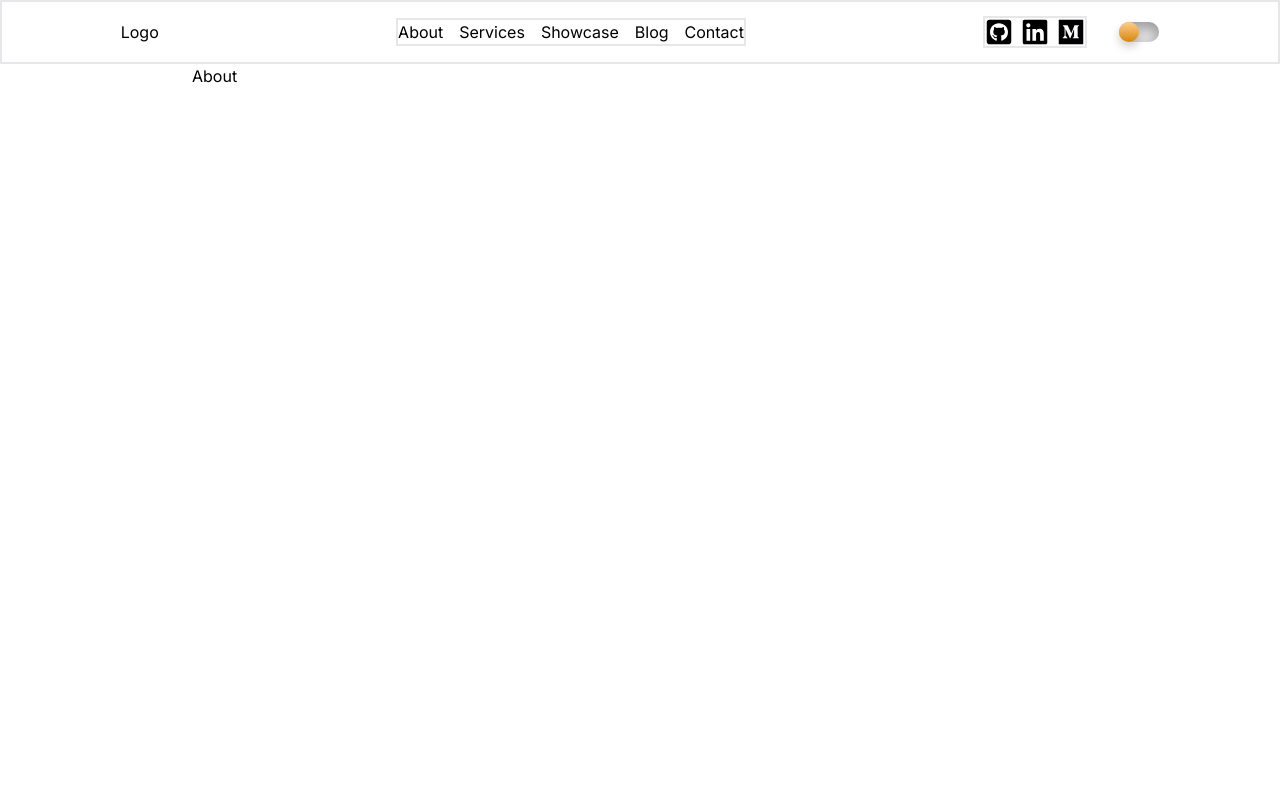
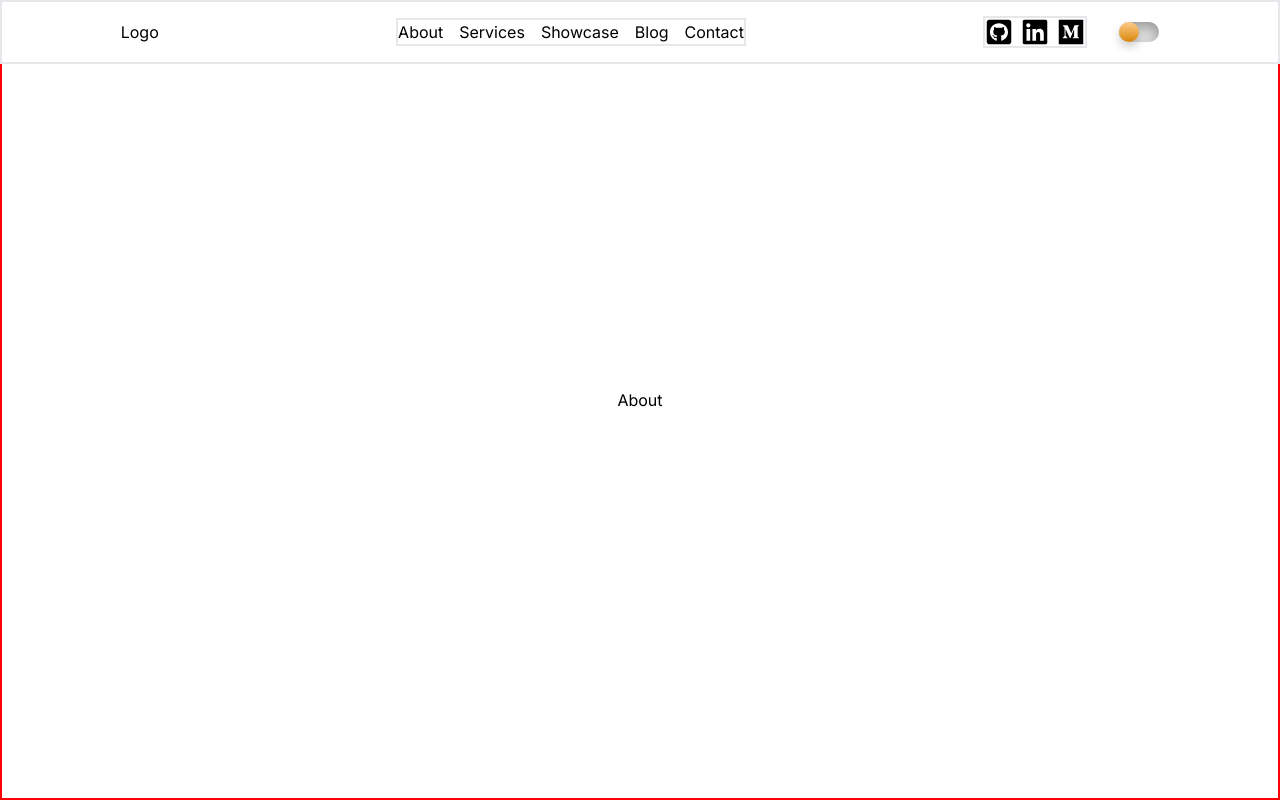
Before and after one commit to kevthefoo/Website-Kevthebug, a Next.js app: page / in a window 1280 px wide. Shown: the top 800 px of the page. Built offline with nearby package versions, Linux system fonts and the light colour scheme.

Commit message:
fix the dark mode transition duration diiference between header and main section

```diff
--- a/app/Component/Footer/Footer.js
+++ b/app/Component/Footer/Footer.js
@@ -1,3 +1,7 @@
 export default function Footer() {
-  return <footer>Footer</footer>;
+  return (
+    <footer className="bg-white transition duration-700 ease-linear dark:bg-neutral-900 dark:text-white">
+      Footer
+    </footer>
+  );
 }
--- a/app/Component/Header/Header.js
+++ b/app/Component/Header/Header.js
@@ -4,7 +4,7 @@ import ThemeToggle from "@/app/Component/ThemeToggle/ThemeToggle";
 
 export default function Header() {
   return (
-    <header className="flex h-16 items-center justify-around border-2 transition duration-700 ease-linear dark:bg-neutral-900 dark:text-white">
+    <header className="fixed flex h-16 w-full items-center justify-around border-2 bg-white transition duration-700 ease-linear dark:bg-neutral-900 dark:text-white">
       <div>Logo</div>
       <nav>
         <ul className="flex items-center justify-between gap-4 border-2">
--- a/app/globals.css
+++ b/app/globals.css
@@ -23,6 +23,10 @@ body {
 section {
   min-height: 100vh;
   padding: 0 6rem;
+  display: flex;
+  justify-content: center;
+  align-items: center;
+  border: 2px solid red;
 }
 
 h1 {
--- a/app/layout.js
+++ b/app/layout.js
@@ -13,7 +13,7 @@ export const metadata = {
 
 export default function RootLayout({ children }) {
   return (
-    <html lang="en">
+    <html lang="en" >
       <body className={inter.className}>
         <Header />
         <main className="transition duration-700 ease-linear dark:bg-neutral-900 dark:text-white">
--- a/app/page.js
+++ b/app/page.js
@@ -6,12 +6,12 @@ import Showcase from "@/app/Home/Showcase/Showcase";
 
 export default function Home() {
   return (
-    <section>
+    <>
       <About />
       <Blog />
       <Contact />
       <Services />
       <Showcase />
-    </section>
+    </>
   );
 }
```
